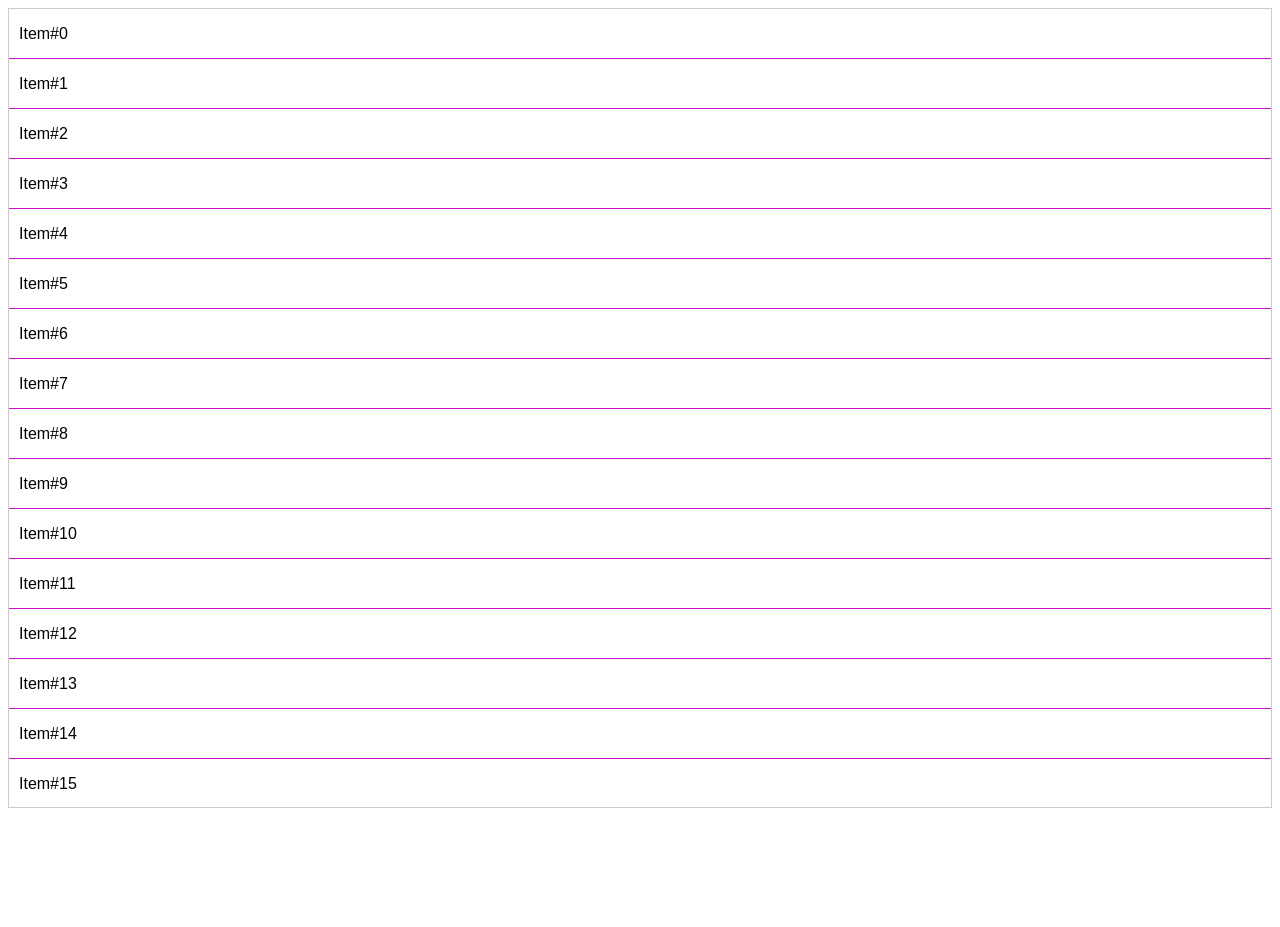
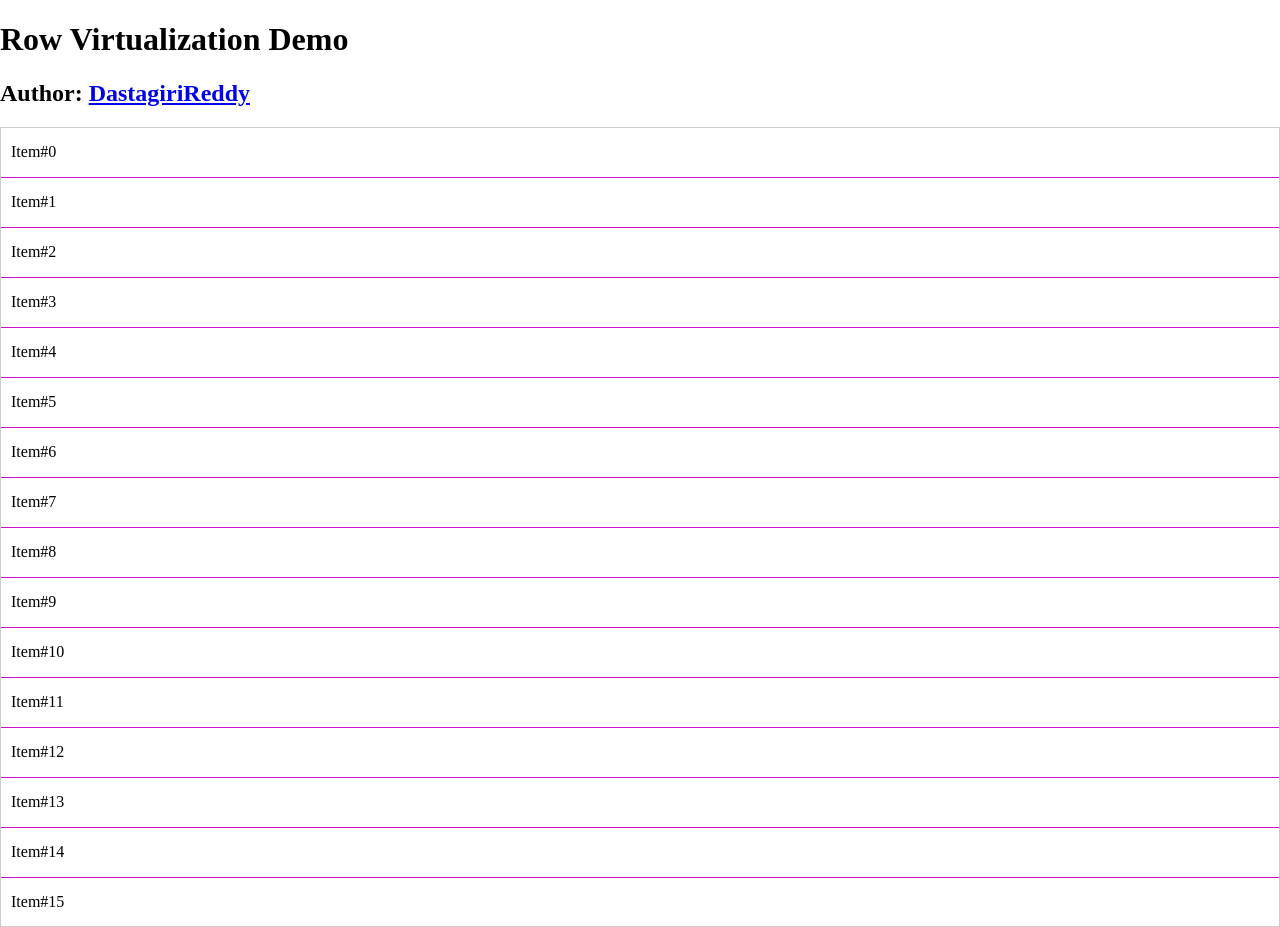
Before and after one commit to Dastagirireddy/row-virtualization, a website built with Parcel: page index.html in a window 1280 px wide. Before the commit the page ends 816 px from the top, so only its background shows below. Built offline with nearby package versions, Linux system fonts and the light colour scheme.

Commit message:
Author content

```diff
--- a/index.html
+++ b/index.html
@@ -6,6 +6,10 @@
   </head>
 
   <body>
+    <h1>Row Virtualization Demo</h1>
+    <h2>
+      Author: <a href="https://github.com/dastagirireddy">DastagiriReddy</a>
+    </h2>
     <div id="app"></div>
 
     <script src="src/index.js"></script>
--- a/src/styles.css
+++ b/src/styles.css
@@ -1,3 +1,4 @@
 body {
-  font-family: sans-serif;
+  margin: 0;
+  padding: 0;
 }
```
